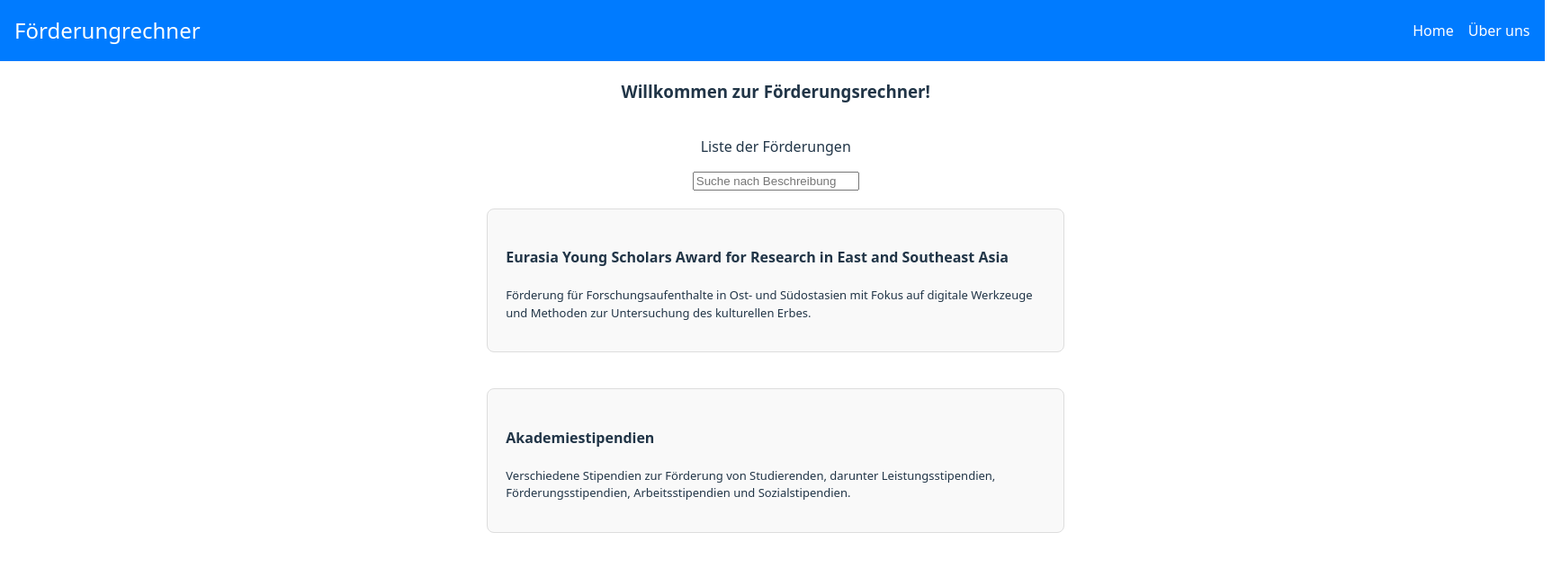
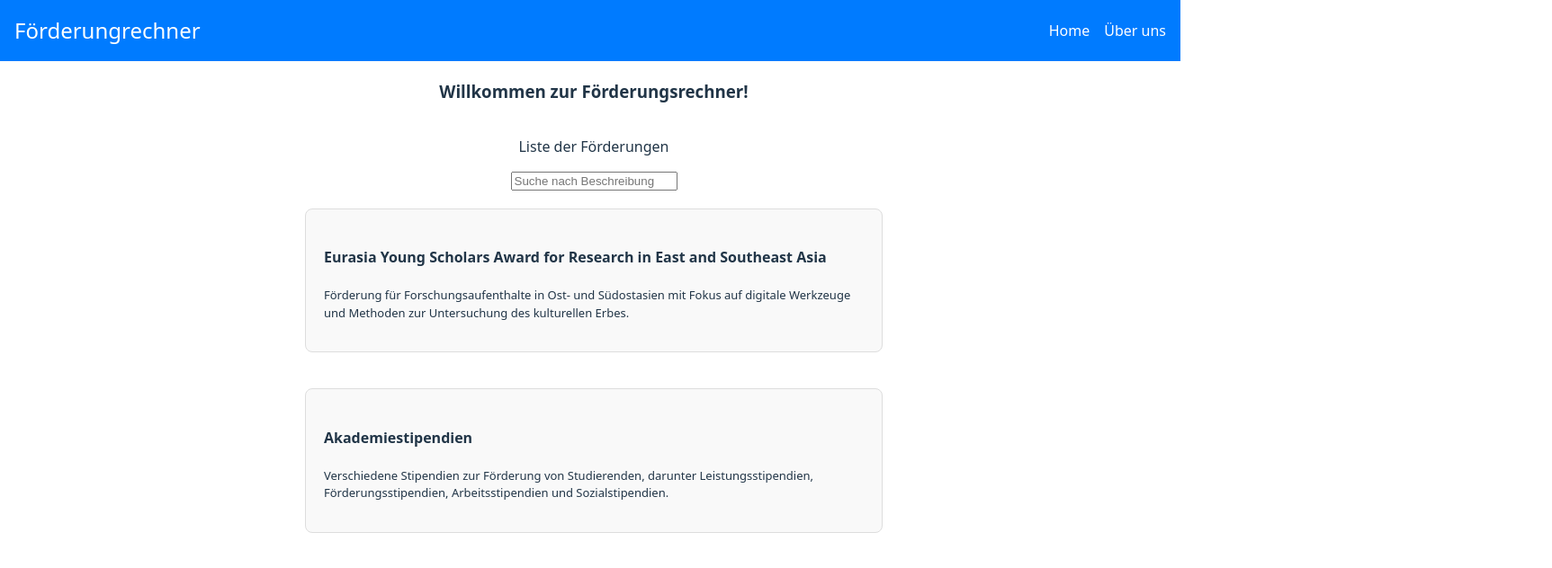
Before and after one commit to FischerCarmen/LegalHackertron, a React (Vite) app: page / in a window 1280 px wide. Shown: the top 632 px of the page at 90% size, 1725 px wide, since content can reach past the window. Built offline with nearby package versions, Linux system fonts and the light colour scheme.

Commit message:
Refactor

```diff
--- a/src/App.css
+++ b/src/App.css
@@ -5,7 +5,7 @@
   display: flex;
   justify-content: space-between;
   align-items: center;
-  width: 247%;
+  width: 100vw;
 }
 
 .navbar-brand {
@@ -35,7 +35,7 @@
   justify-content: flex-start;
   align-items: center;
   min-height: 150vh;
-  width: 247%;
+  width: 100vw;
   padding: 20px;
   text-align: center;
 }
@@ -46,7 +46,7 @@
 
 .förderung {
   max-width: 600px;
-  width: 100%;
+  width: 100vw;
   margin: 20px 0;
   padding: 20px;
   border: 1px solid #ddd;
```
